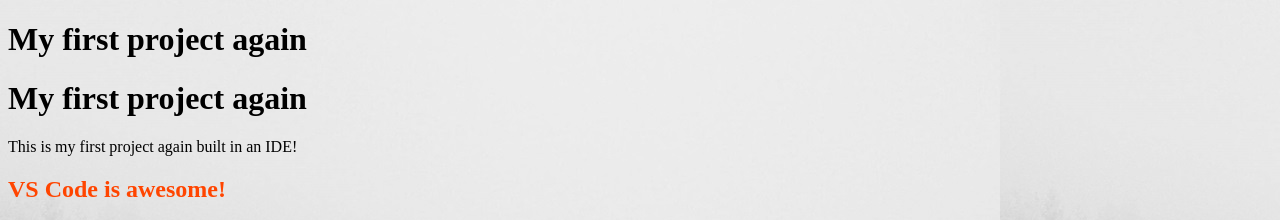
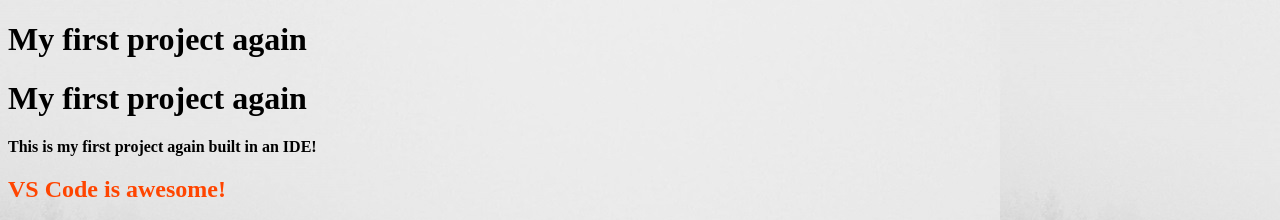
Before and after one commit to ImaginationDeadImagine/my-first-project-again, a plain HTML site: page index.html in a window 1280 px wide. Shown: the top 220 px of the page. Drawn offline with Linux system fonts and the light colour scheme.

Commit message:
Add document title and styled paragraph elements

```diff
--- a/assets/css/styles.css
+++ b/assets/css/styles.css
@@ -11,3 +11,7 @@
 h2 {
     color: orangered;
 }
+
+p {
+    font-weight: bold;
+}
--- a/index.html
+++ b/index.html
@@ -4,7 +4,7 @@
 <head>
     <meta charset="UTF-8">
     <meta name="viewport" content="width=device-width, initial-scale=1.0">
-    <title>Document</title>
+    <title>My first project again</title>
     <link rel="stylesheet" href="assets/css/styles.css">
 </head>
 
```
